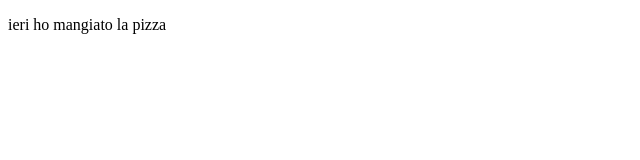
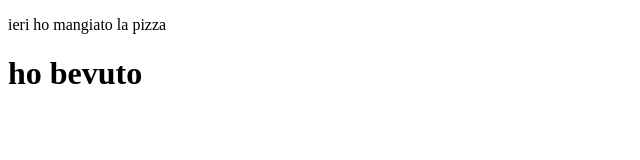
Before and after one commit to MatthiasCominelli/prova-git, a plain HTML site: page index.html in a window 1280 px wide. Shown: the whole page, without its empty margins (0-640 px from the left). Drawn offline with Linux system fonts and the light colour scheme.

Commit message:
aggiunto h2 a index

```diff
--- a/index.html
+++ b/index.html
@@ -8,5 +8,6 @@
 </head>
 <body>
     <p>ieri ho mangiato la pizza</p>
+    <h1>ho bevuto</h1>
 </body>
 </html>
```
